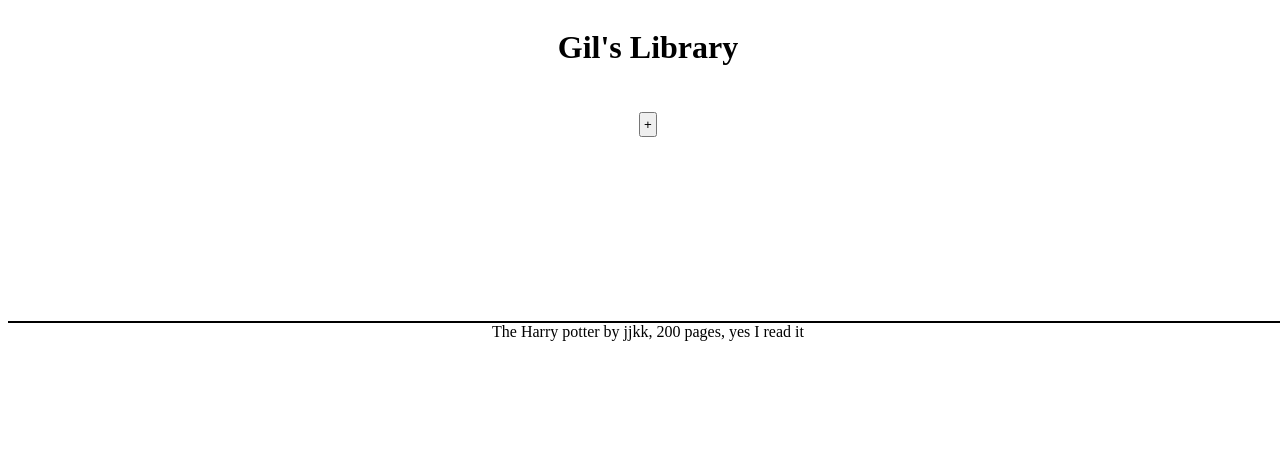
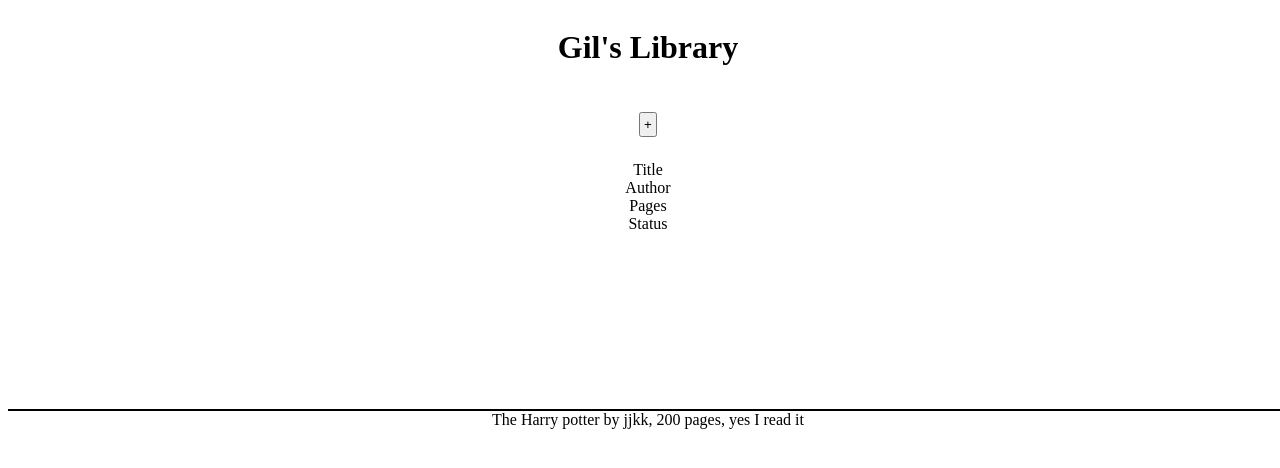
Before and after one commit to Gilsabo/library, a plain HTML site: page index.html in a window 1280 px wide. Drawn offline with Linux system fonts and the light colour scheme.

Commit message:
Denest class book-display

```diff
--- a/index.html
+++ b/index.html
@@ -27,13 +27,12 @@
         </form>
     </div>
     <div class="books-container">
-        <div class="book-display">
-            <div class="title">Title</div>
-            <div class="author">Author</div>
-            <div class="pages">Pages</div>
-            <div class="status">Status</div>
-        </div>
+        <div class="title">Title</div>
+        <div class="author">Author</div>
+        <div class="pages">Pages</div>
+        <div class="status">Status</div>
     </div>
+    <div class="book-display"></div>
     <div id="overlay"></div>
 </div>
     <script src="js/js.js"></script>
```
